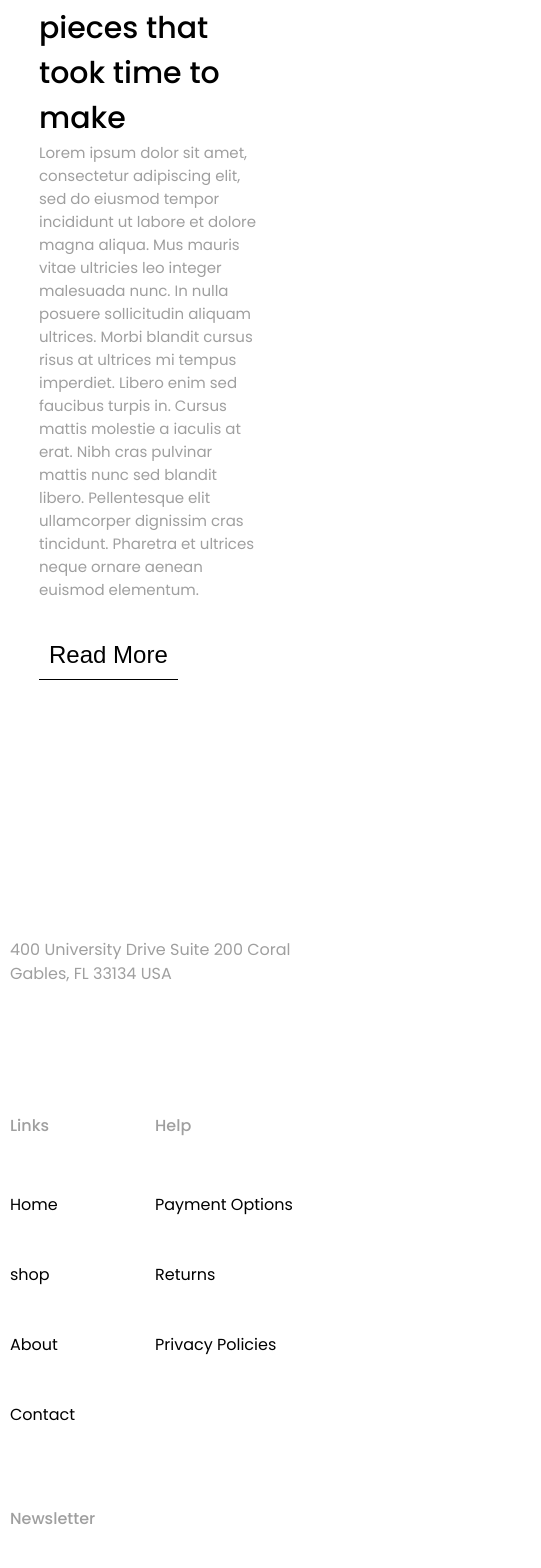
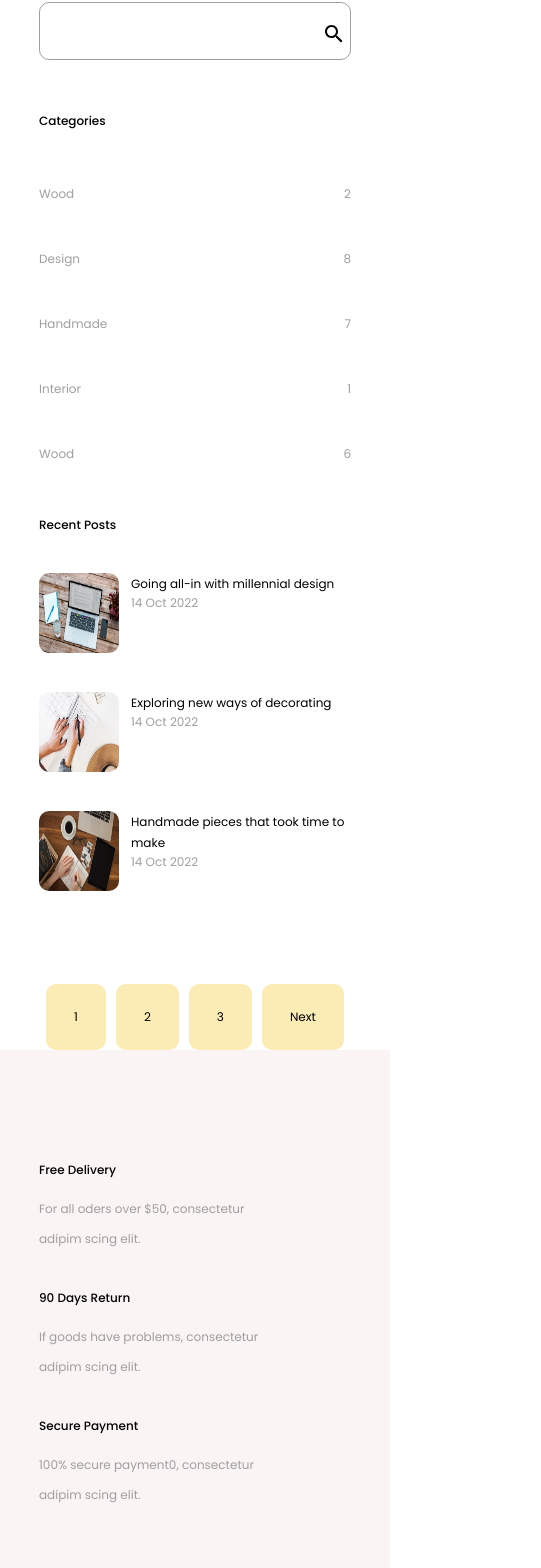
Before and after one commit to PriscillaAkumu/Ecommerce-Project, a React (Vite) app: page /Blog in a window 390 px wide. Shown: the part 2389-3957 px from the top of the page, 541 px wide, since content can reach past the window. Built offline with nearby package versions, Linux system fonts and the light colour scheme.

Commit message:
blog_page_completed

```diff
--- a/src/App.css
+++ b/src/App.css
@@ -1,4 +1,4 @@
-@import url('https://fonts.googleapis.com/css2?family=Poppins:wght@300;400;500&display=swap');
+@import url("https://fonts.googleapis.com/css2?family=Poppins:wght@300;400;500&display=swap");
 
 * {
   padding: 0;
@@ -7,10 +7,9 @@
   text-decoration: none;
 }
 #root {
-  max-width: 1440px;
-  margin: 0 auto;
-  font-family: 'Poppins';
-
+  /* max-width: 1440px;
+  margin: 0 auto; */
+  font-family: "Poppins";
 }
 
 a,
--- a/src/Pages/Blog/Blog.css
+++ b/src/Pages/Blog/Blog.css
@@ -1,16 +1,17 @@
 /* Main Content Area */
 
 .blog {
-  padding: 106px 0;
+  padding: 54px 0;
 }
 .blog .blog__inner {
   display: flex;
   justify-content: space-between;
-  gap: 71px;
+  /* gap: 71px; */
+  flex-wrap: wrap;
 }
 
 .blog .blog__inner .blog__content {
-  width: 70%;
+  width: 65%;
 }
 .blog .blog__inner .blog__content .blog__content__img {
   width: 100%;
@@ -83,7 +84,7 @@
 
 .blog .blog__inner .blog__side__bar {
   width: 30%;
-  padding: 20px 41px;
+  padding: 0 41px 20px 41px;
 }
 .blog__side__bar__categories__heading {
   font-family: Poppins;
@@ -140,3 +141,124 @@
   letter-spacing: 0em;
   text-align: left;
 }
+
+/* Free Delivery Section */
+
+.delivery {
+  background-color: #faf4f4;
+  padding: 96px 0;
+}
+.delivery .delivery__inner {
+  display: flex;
+  justify-content: space-between;
+  gap: 44px;
+}
+
+.delivery__inner__title {
+  font-family: Poppins;
+  font-size: 32px;
+  font-weight: 500;
+  line-height: 48px;
+  letter-spacing: 0em;
+  text-align: left;
+}
+
+.delivery__inner__desc {
+  font-size: 20px;
+  font-weight: 400;
+  line-height: 30px;
+  letter-spacing: 0em;
+  text-align: left;
+  color: #9f9f9f;
+}
+
+/* pagination style */
+
+.pagination {
+  display: flex;
+  justify-content: center;
+  align-items: center;
+  gap: 10px;
+  /* margin: 117px 0 90px 0; */
+}
+
+.pagination button {
+  background-color: #fbebb5;
+  border-style: none;
+  padding: 18px 28px;
+  font-family: Poppins;
+  font-size: 20px;
+  font-weight: 400;
+  line-height: 30px;
+  cursor: pointer;
+  border-radius: 10px;
+}
+
+/* Media query for smaller screens */
+@media only screen and (max-width: 768px) {
+  body {
+    font-size: 14px;
+  }
+  .blog__content__title {
+    font-size: 24px;
+  }
+
+  .blog__content__text {
+    font-size: 14px;
+  }
+
+  .blog__side__bar__categories__heading,
+  .blog__side__bar__categories__item__name,
+  .categories_count,
+  .recent_post_heading,
+  .recent__post__items small,
+  .recent__post__title,
+  .delivery__inner__title,
+  .delivery__inner__desc,
+  .pagination button {
+    font-size: 14px;
+  }
+  .blog .blog__inner {
+    flex-direction: row;
+    gap: 0px;
+  }
+  .blog .blog__inner .blog__content,
+  .blog .blog__inner .blog__side__bar {
+    width: 100%;
+    padding: 0px;
+  }
+  .delivery .delivery__inner {
+    flex-direction: column;
+    gap: 20px;
+  }
+  .delivery .delivery__inner div {
+    width: 100%;
+    /* justify-content: center; */
+  }
+}
+
+@media only screen and (max-width: 480px) {
+  body {
+    font-size: 12px;
+  }
+
+  .blog__content__title {
+    font-size: 20px;
+  }
+
+  .blog__content__text {
+    font-size: 12px;
+  }
+
+  .blog__side__bar__categories__heading,
+  .blog__side__bar__categories__item__name,
+  .categories_count,
+  .recent_post_heading,
+  .recent__post__items small,
+  .recent__post__title,
+  .delivery__inner__title,
+  .delivery__inner__desc,
+  .pagination button {
+    font-size: 12px;
+  }
+}
--- a/src/Pages/Blog/Blog.jsx
+++ b/src/Pages/Blog/Blog.jsx
@@ -9,6 +9,8 @@ import SearchIcon from "@mui/icons-material/Search";
 import ButtonStyle from "./ButtonStyle";
 import Categories from "./Categories";
 import RecentPosts from "./RecentPosts";
+import Pagination from "./Pagination";
+import FreeDelivery from "./FreeDelivery";
 
 const Blog = () => {
   return (
@@ -55,6 +57,9 @@ const Blog = () => {
           </div>
         </ContainerStyle>
       </div>
+
+      <Pagination />
+      <FreeDelivery />
     </>
   );
 };
--- /dev/null
+++ b/src/Pages/Blog/FreeDelivery.jsx
@@ -0,0 +1,39 @@
+import ContainerStyle from "./ContainerStyle";
+const FreeDelivery = () => {
+  return (
+    <>
+      <div className="delivery">
+        <ContainerStyle>
+          <div className="delivery__inner">
+            <div>
+              <h3 className="delivery__inner__title">Free Delivery</h3>
+              <p className="delivery__inner__desc">
+                For all oders over $50, consectetur
+                <br />
+                adipim scing elit.
+              </p>
+            </div>
+            <div>
+              <h3 className="delivery__inner__title">90 Days Return</h3>
+              <p className="delivery__inner__desc">
+                If goods have problems, consectetur
+                <br />
+                adipim scing elit.
+              </p>
+            </div>
+            <div>
+              <h3 className="delivery__inner__title">Secure Payment</h3>
+              <p className="delivery__inner__desc">
+                100% secure payment0, consectetur
+                <br />
+                adipim scing elit.
+              </p>
+            </div>
+          </div>
+        </ContainerStyle>
+      </div>
+    </>
+  );
+};
+
+export default FreeDelivery;
--- /dev/null
+++ b/src/Pages/Blog/Pagination.jsx
@@ -0,0 +1,14 @@
+const Pagination = () => {
+  return (
+    <>
+      <div className="pagination">
+        <button>1</button>
+        <button>2</button>
+        <button>3</button>
+        <button>Next</button>
+      </div>
+    </>
+  );
+};
+
+export default Pagination;
```
